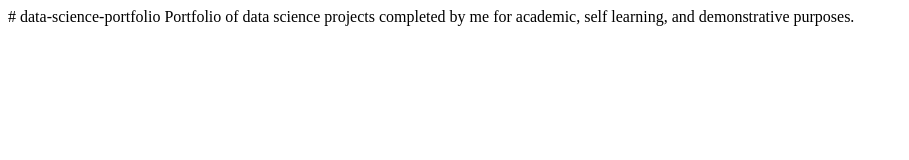
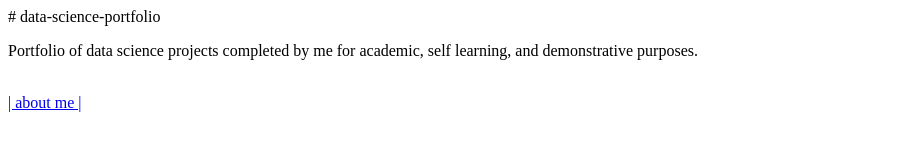
Before and after one commit to huntingcarlisle/data-science-portfolio, a plain HTML site: page index.html in a window 1280 px wide. Shown: the whole page, without its empty margins (0-909 px from the left). Drawn offline with Linux system fonts and the light colour scheme.

Commit message:
update index

```diff
--- a/index.html
+++ b/index.html
@@ -1,2 +1,4 @@
 # data-science-portfolio
-Portfolio of data science projects completed by me for academic, self learning, and demonstrative purposes.
+<p>Portfolio of data science projects completed by me for academic, self learning, and demonstrative purposes.</p></br>
+
+<a href="/about"> | about me | </a>
```
